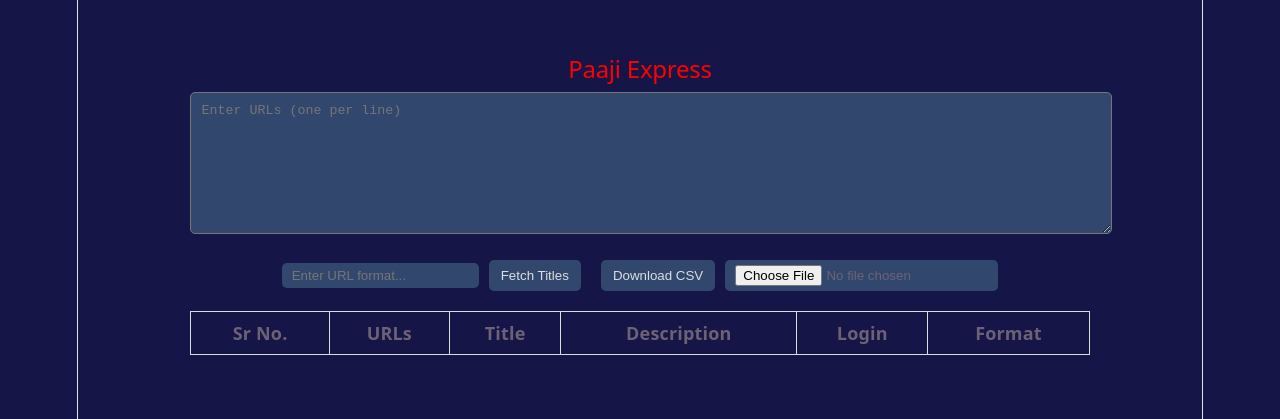
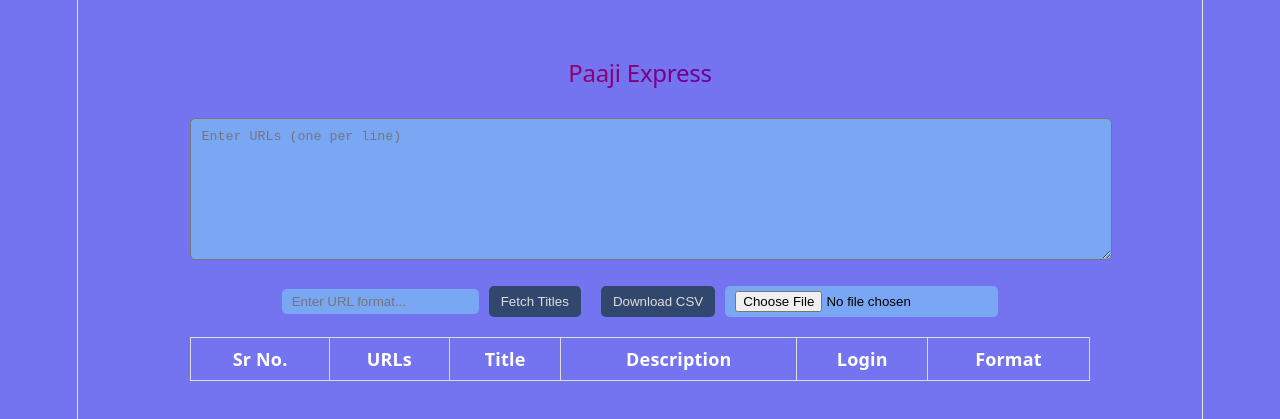
Before and after one commit to palRajan196/Meta_Title, a React (Vite) app in the folder React/: page / in a window 1280 px wide. Shown: the part 145-564 px from the top of the page. Built offline with nearby package versions, Linux system fonts and the light colour scheme.

Commit message:
Chenge bg color

```diff
--- a/React/src/App.css
+++ b/React/src/App.css
@@ -1,5 +1,6 @@
 body{
-  background-color: rgb(21, 21, 71);
+  background-color: rgb(116, 116, 240);
+  color:white
 }
 
 .container {
@@ -8,7 +9,10 @@ body{
   text-align: center;
 }
 .container h2{
-  color: red;
+  margin: 30px ;
+  background: linear-gradient(90deg, red, blue);
+  -webkit-background-clip: text;
+  -webkit-text-fill-color: transparent;
 }
 
 textarea {
@@ -17,10 +21,12 @@ textarea {
   border-radius: 5px;
   margin-bottom: 10px;
   padding: 10px;
-  background: #32476e;
+  color: black;
+  background: #7aa7f4;
 }
 input{
-  background: #32476e;
+  background: #7aa7f4;
+  color: black;
   border: none;
   padding: 5px 10px;
   border-radius: 5px;
@@ -41,7 +47,7 @@ button {
   color: #ddd;
 }
 button:hover{
-  background-color: rgb(53, 53, 117);
+  background-color: rgb(44, 44, 109);
   border: none;
   color: aquamarine;
   transition: 0.2s;
```
